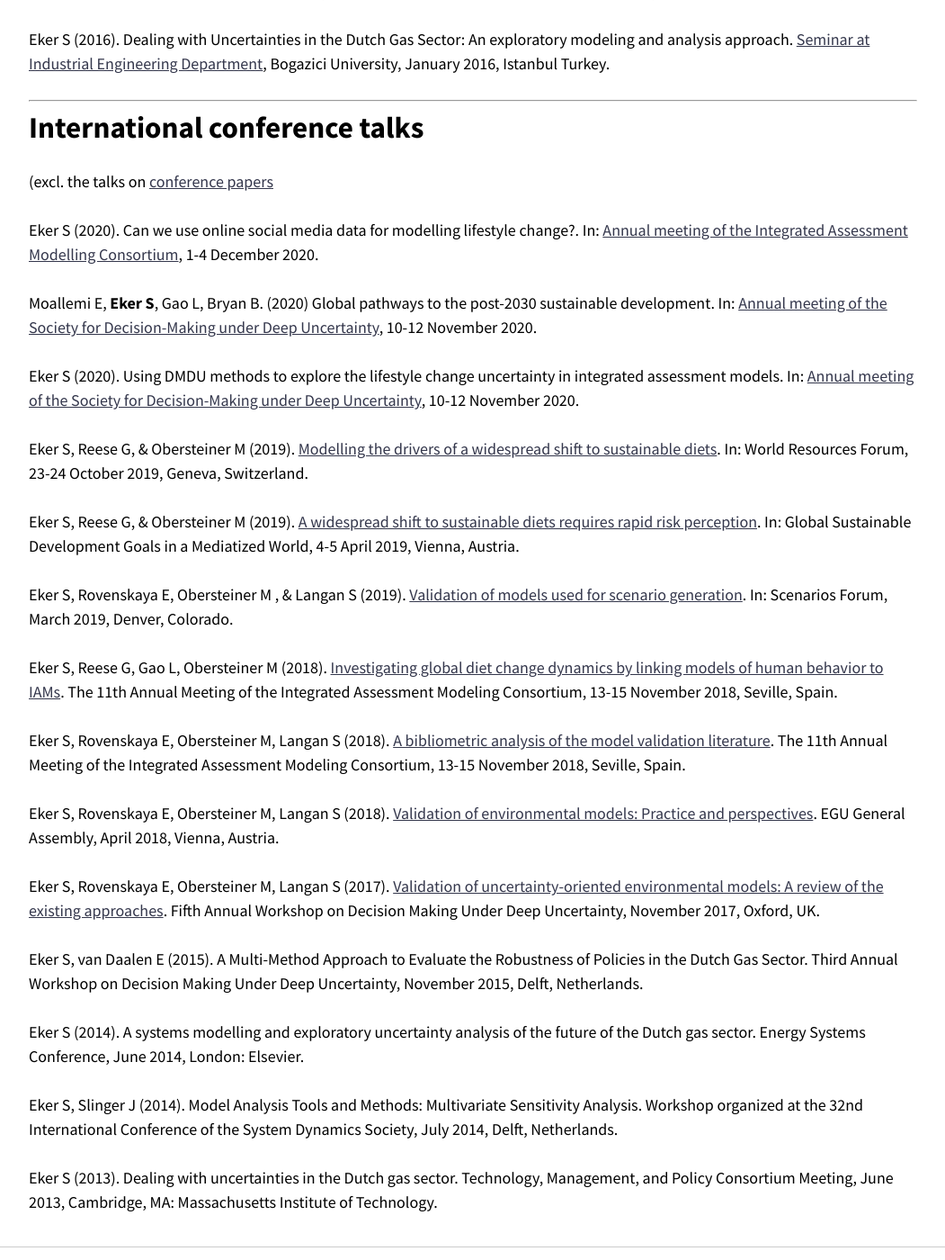
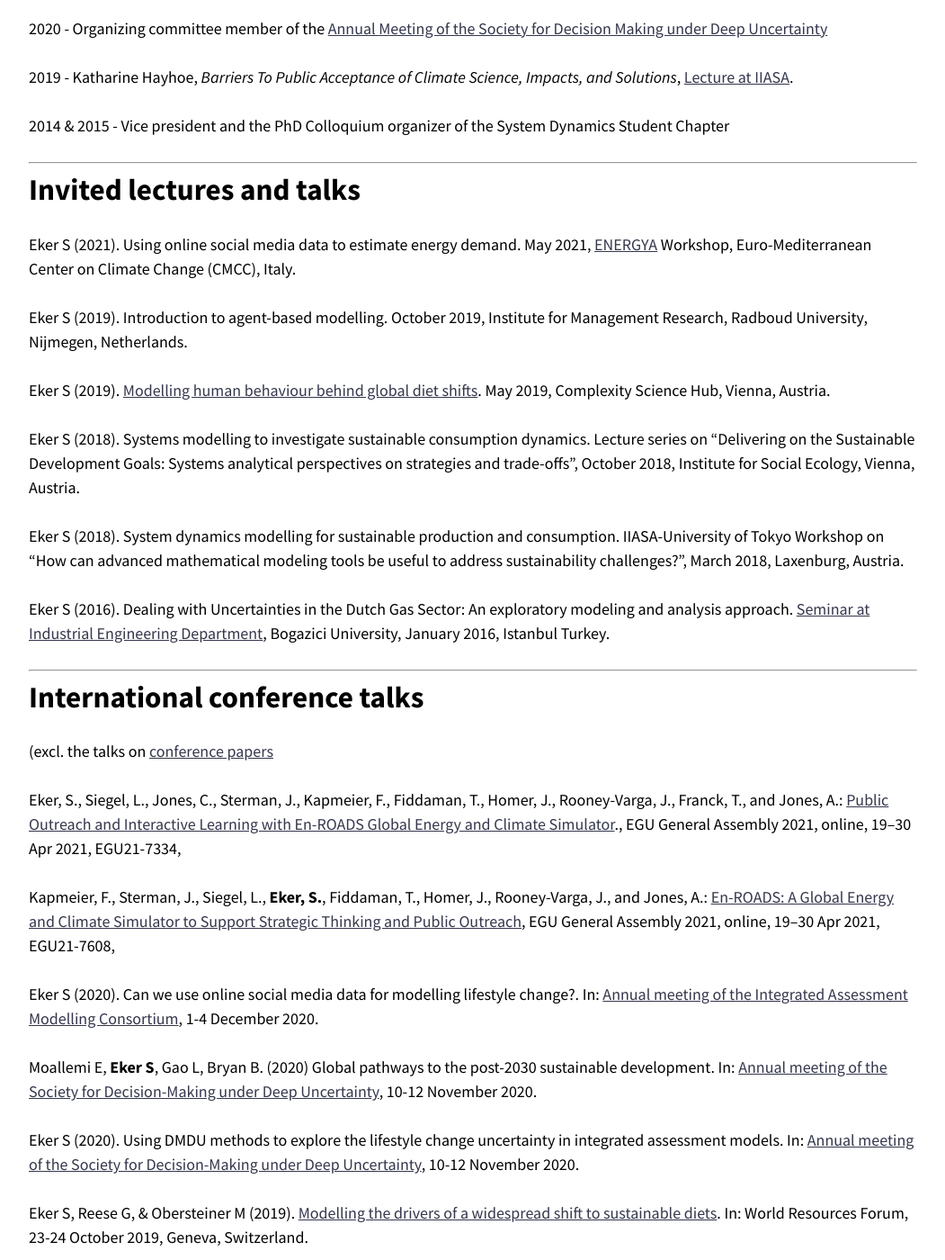
Before and after one commit to sibeleker/sibeleker.github.io, a Jekyll site: the page built from outreach.md, in a window 1280 px wide and 1400 px high, scrolled down 1285 px. Shown: the whole window at 90% size, without its empty margins (114-1165 px from the left). Built offline with Jekyll 4.4.1, drawn with Linux system fonts in a browser that asks for light colours; nearby versions of some CDN libraries; some of the changed text lies outside the part shown.

Commit message:
update outreach

```diff
--- a/outreach.md
+++ b/outreach.md
@@ -4,7 +4,11 @@ layout: page
 ---
 
 
-[Organized Events and Outreach](#organized-events-and-outreach)
+-> [**Organized Events and Outreach**](#organized-events-and-outreach)
+-> [**Invited lectures and talks**](#invited-lectures-and-talks)
+-> [**International conference talks**](#international-conference-talks)
+
+![cnter-aligned-image](/images/outreach.jpeg){: .align-center width="700px"}
 
 # Organized Events and Outreach
 
@@ -24,6 +28,8 @@ layout: page
 
 <h1 id="2-invited">Invited lectures and talks</h1>
 
+Eker S (2021). Using online social media data to estimate energy demand. May 2021, [ENERGYA](http://www.energy-a.eu/) Workshop, Euro-Mediterranean Center on Climate Change (CMCC), Italy.
+
 Eker S (2019). Introduction to agent-based modelling. October 2019, Institute for Management Research, Radboud University, Nijmegen, Netherlands.
 
 Eker S (2019). [Modelling human behaviour behind global diet shifts](https://www.csh.ac.at/event/csh-talk-by-sibel-eker/). May 2019, Complexity Science Hub, Vienna, Austria.
@@ -38,6 +44,13 @@ Eker S (2016). Dealing with Uncertainties in the Dutch Gas Sector: An explorator
 
 <h1 id="3-conference">International conference talks</h1>
 (excl. the talks on [conference papers](https://sibeleker.github.io/publications/pubs2/)
+
+Eker, S., Siegel, L., Jones, C., Sterman, J., Kapmeier, F., Fiddaman, T., Homer, J., Rooney-Varga, J., Franck, T., and Jones, A.:
+[Public Outreach and Interactive Learning with En-ROADS Global Energy and
+Climate Simulator](https://meetingorganizer.copernicus.org/EGU21/EGU21-7334.html)., EGU General Assembly 2021, online, 19–30 Apr 2021, EGU21-7334,
+
+Kapmeier, F., Sterman, J., Siegel, L., **Eker, S.**, Fiddaman, T., Homer, J., Rooney-Varga, J., and Jones, A.:
+[En-ROADS: A Global Energy and Climate Simulator to Support Strategic Thinking and Public Outreach](https://meetingorganizer.copernicus.org/EGU21/EGU21-7608.html), EGU General Assembly 2021, online, 19–30 Apr 2021, EGU21-7608,
 
 Eker S (2020). Can we use online social media data for modelling lifestyle change?. In: [Annual meeting of the Integrated Assessment Modelling Consortium](https://www.iamconsortium.org/event/thirteenth-annual-meeting-of-the-iamc-2020/), 1-4 December 2020.
 
```
Also changed, not shown: images/outreach.jpg (added).
